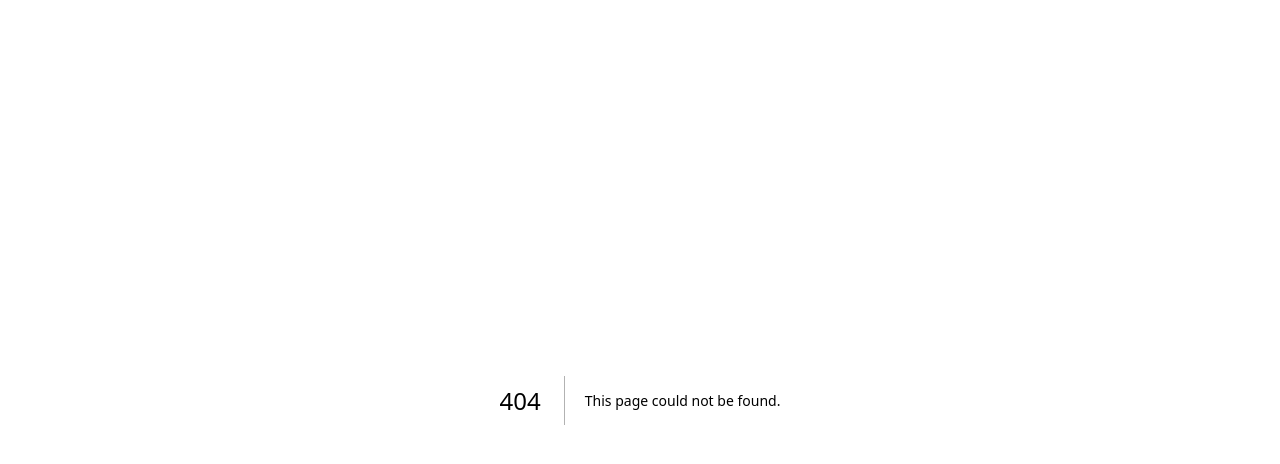
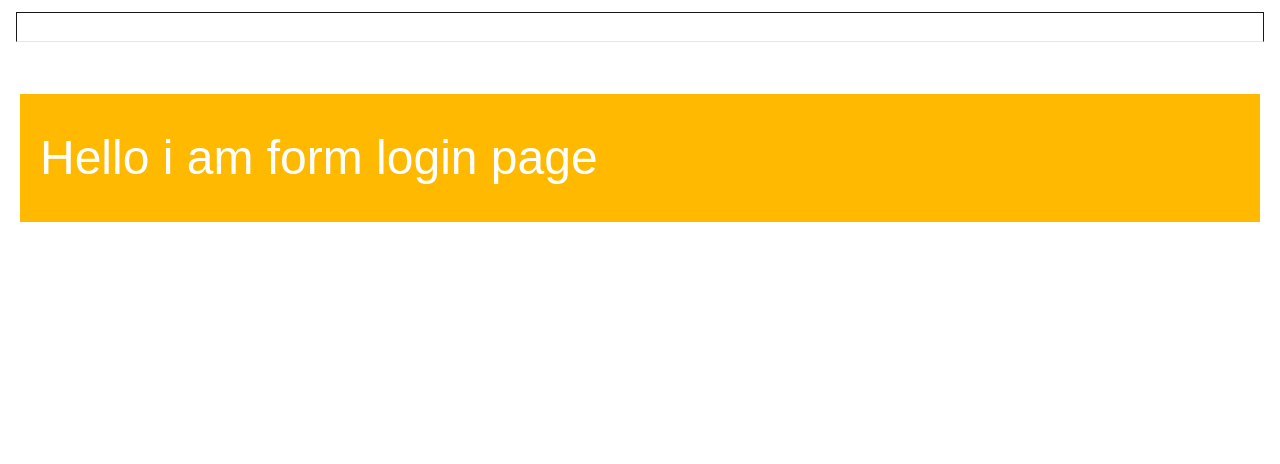
Before and after one commit to mehadhossen123/Dev-story-next.js, a Next.js app: page /login in a window 1280 px wide. Before the commit this address had no page. Shown: the top 464 px of the page. Built offline with nearby package versions, Linux system fonts and the light colour scheme.

Commit message:
create some router page.jsx

```diff
--- /dev/null
+++ b/app/Component/Header.jsx
@@ -0,0 +1,13 @@
+import React from 'react';
+
+const Header = () => {
+    return (
+      <div>
+        <header className="mx-4 my-3 border border-b-gray-200">
+          <h1 className="text-white text-lg font-bold"> Name</h1>{" "}
+        </header>
+      </div>
+    );
+};
+
+export default Header;
--- /dev/null
+++ b/app/Component/Title.jsx
@@ -0,0 +1,12 @@
+import React from 'react';
+
+const Title = ({children}) => {
+    return (
+        <div className=' bg-amber-400 py-10 px-5' >
+           <h1 className='text-5xl text-white'>{children}</h1>
+
+        </div>
+    );
+};
+
+export default Title;
--- a/app/layout.js
+++ b/app/layout.jsx
@@ -1,5 +1,6 @@
 import { Geist, Geist_Mono } from "next/font/google";
 import "./globals.css";
+import Header from "./Component/Header";
 
 const geistSans = Geist({
   variable: "--font-geist-sans",
@@ -22,7 +23,9 @@ export default function RootLayout({ children }) {
       <body
         className={`${geistSans.variable} ${geistMono.variable} antialiased`}
       >
-        {children}
+        <Header></Header>
+
+        <main className="py-10 px-5 ">{children}</main>
       </body>
     </html>
   );
--- /dev/null
+++ b/app/login/page.jsx
@@ -0,0 +1,14 @@
+import React from 'react';
+import Title from '../Component/Title';
+
+const Login = () => {
+    return (
+      <div>
+        <Title>
+          <h1>Hello i am form login page </h1>
+        </Title>
+      </div>
+    );
+};
+
+export default Login;
--- a/app/page.js
+++ b/app/page.jsx
@@ -3,7 +3,7 @@ import Image from "next/image";
 export default function Home() {
   return (
     <div>
-      <h1> Hollo today i am learning next.js</h1>
+      <h1>Welcome to dev story 🐱‍🚀</h1>
     </div>
   );
 }
--- /dev/null
+++ b/app/register/page.jsx
@@ -0,0 +1,12 @@
+import React from 'react';
+import Title from '../Component/Title';
+
+const Register = () => {
+    return (
+        <div>
+            <Title>Hello i  am form Register page </Title>
+        </div>
+    );
+};
+
+export default Register;
--- /dev/null
+++ b/app/tutorials/page.jsx
@@ -0,0 +1,13 @@
+import React from 'react';
+import Title from '../Component/Title';
+
+const tutorials = () => {
+    return (
+        <div>
+            <Title> Hello this is tutorials page </Title>
+
+        </div>
+    );
+};
+
+export default tutorials;
```
